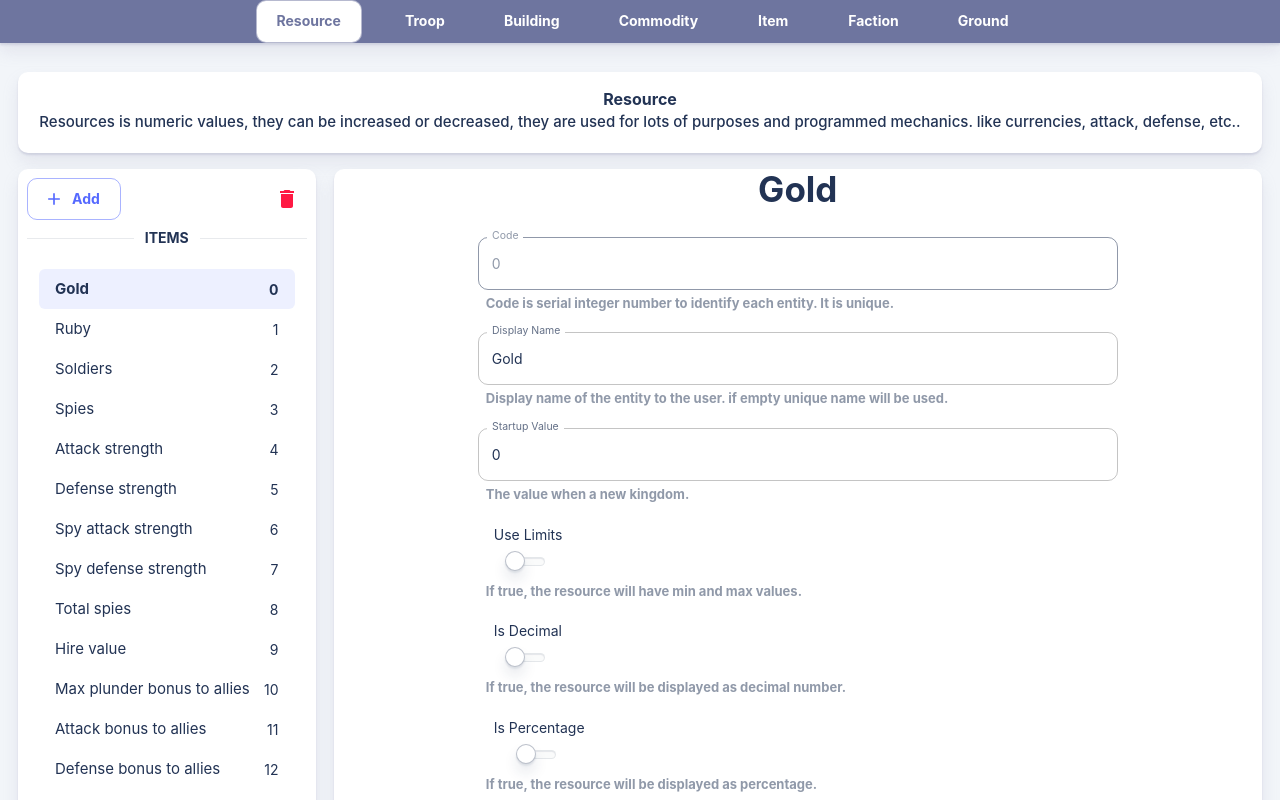
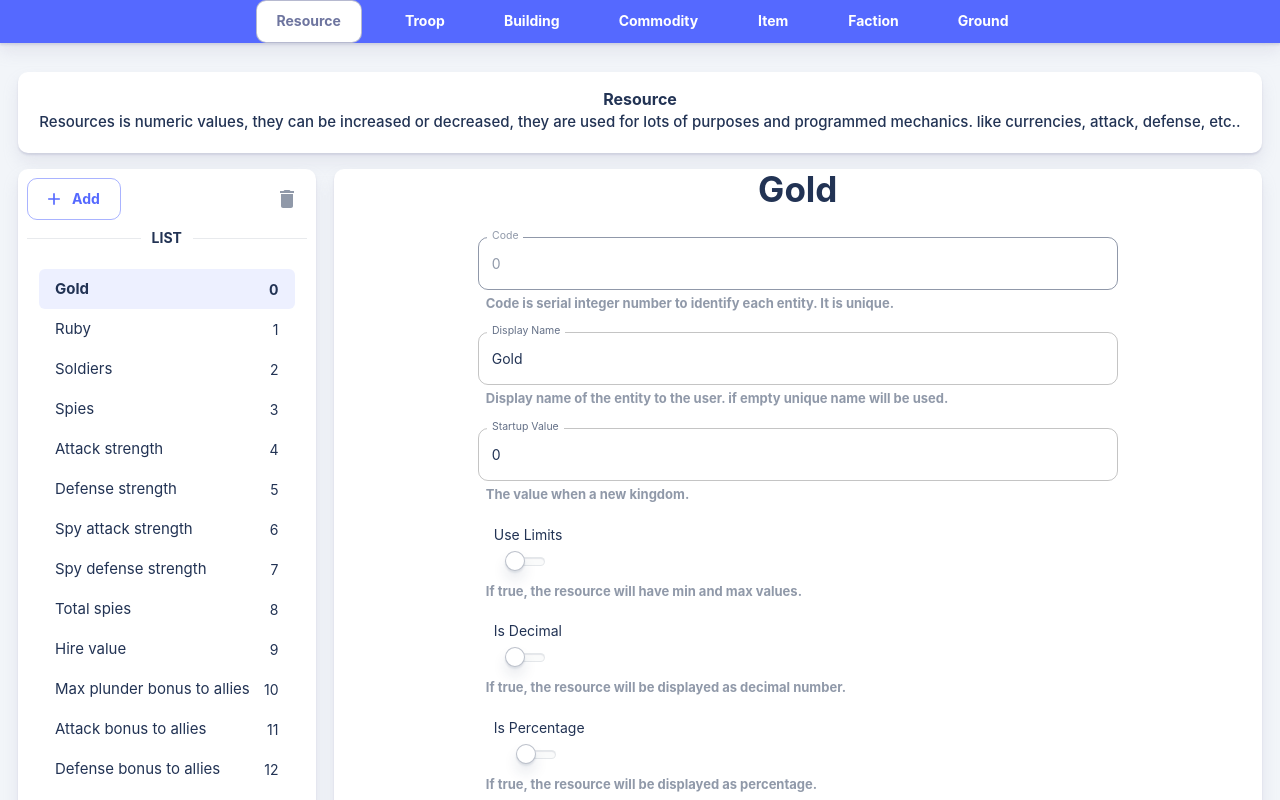
Before and after one commit to blafed/kingdoms-web-ui, a React (Vite) app: page / in a window 1280 px wide. Shown: the top 800 px of the page. Built offline with nearby package versions, Linux system fonts and the light colour scheme.

Commit message:
small fixes to ui (preview)

```diff
--- a/src/components/CategoryView.tsx
+++ b/src/components/CategoryView.tsx
@@ -124,11 +124,11 @@ function ItemsListView(props: {
           Add
         </Button>
         <Box flexGrow={1} />
-        <IconButton color="error">
+        <IconButton disabled color="error">
           <Delete />
         </IconButton>
       </Toolbar>
-      <Divider sx={{ my: 2 }}>Items</Divider>
+      <Divider sx={{ my: 2 }}>List</Divider>
       <List sx={{ minHeight: "80vh", maxHeight: "80vh", overflowY: "auto" }}>
         {props.items.map((item, index) => {
           return (
--- a/src/components/MainLayout.tsx
+++ b/src/components/MainLayout.tsx
@@ -74,7 +74,7 @@ function MainBar(props: {
 }) {
   const { categories } = props
   return (
-    <AppBar color="secondary" sx={{ backdropFilter: "blur(20px)" }}>
+    <AppBar color="primary" sx={{ backdropFilter: "blur(20px)" }}>
       <Toolbar>
         <Box
           sx={{ gap: 3, display: "flex", width: 1, justifyContent: "center" }}
--- a/src/sample-data.js
+++ b/src/sample-data.js
@@ -575,7 +575,7 @@ export default {
       img: "",
     },
   ],
-  commodities: [
+  commoditys: [
     {
       target: 0,
       quantity: 0,
```
